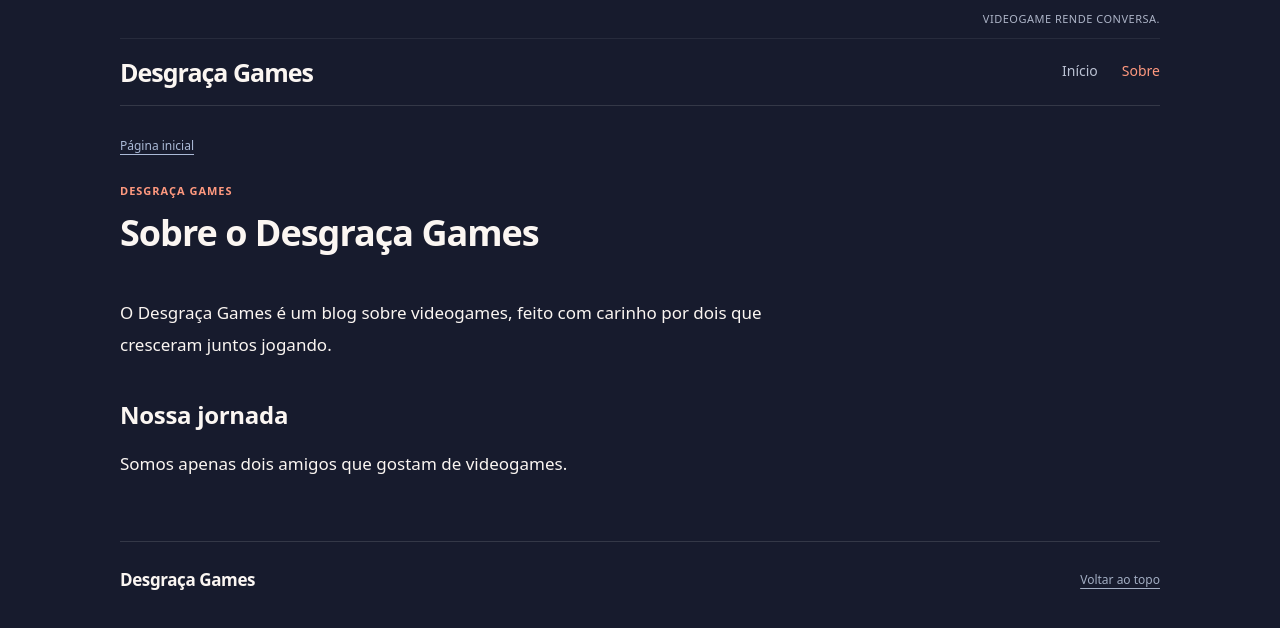
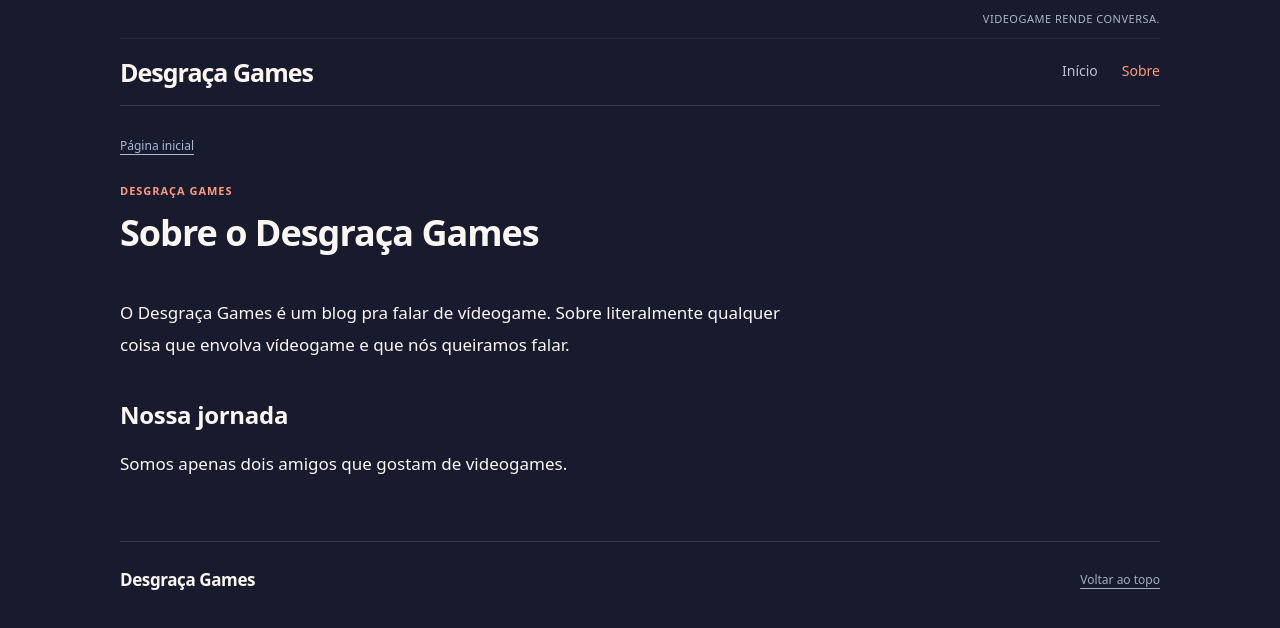
Before and after one commit to arthurdepieri/desgraca-games, a plain HTML site: page sobre/index.html in a window 1280 px wide. Drawn offline with Linux system fonts and the light colour scheme.

Commit message:
Atualiza site pelo Obsidian

```diff
--- a/sobre/index.html
+++ b/sobre/index.html
@@ -64,4 +64,4 @@ footer{display:flex;align-items:center;justify-content:space-between;gap:24px;bo
 .prose video{display:block;width:100%;max-height:480px;margin:24px 0;background:#101522;border-radius:5px}.source-credit{font-size:12px;color:#a3aec3;margin-top:28px}.source-credit a{color:var(--blue)}
 
 
-:root{--accent:#ff997f;--blue:#9fbcea;--pink:#e9a5cb;--bg:#171b2d;--ink:#fbf6f2}</style></head><body><a class="skip" href="#conteudo">Pular para o conteúdo</a><div class="topline"><span></span><span>VIDEOGAME RENDE CONVERSA.</span></div><header class="site-header"><a class="wordmark" href="../index.html" aria-label="Desgraça Games — início">Desgraça Games</a><div class="header-bottom"><span class="brand-caption"></span><nav aria-label="Principal"><a href="../index.html">Início</a><a href="index.html" aria-current="page">Sobre</a></nav></div></header><main id="conteudo"><div class="article-top"><a class="back-link" href="../index.html">Página inicial</a><span class="eyebrow">DESGRAÇA GAMES</span><h1>Sobre o Desgraça Games</h1></div><div class="reading-layout"><article class="prose"><p>O Desgraça Games é um blog sobre videogames, feito com carinho por dois que cresceram juntos jogando.</p><h2>Nossa jornada</h2><p>Somos apenas dois amigos que gostam de videogames.</p></article></div></main><footer><a class="footer-brand" href="../index.html">Desgraça Games</a><p></p><a href="#conteudo">Voltar ao topo</a></footer></body></html>
+:root{--accent:#ff997f;--blue:#9fbcea;--pink:#e9a5cb;--bg:#171b2d;--ink:#fbf6f2}</style></head><body><a class="skip" href="#conteudo">Pular para o conteúdo</a><div class="topline"><span></span><span>VIDEOGAME RENDE CONVERSA.</span></div><header class="site-header"><a class="wordmark" href="../index.html" aria-label="Desgraça Games — início">Desgraça Games</a><div class="header-bottom"><span class="brand-caption"></span><nav aria-label="Principal"><a href="../index.html">Início</a><a href="index.html" aria-current="page">Sobre</a></nav></div></header><main id="conteudo"><div class="article-top"><a class="back-link" href="../index.html">Página inicial</a><span class="eyebrow">DESGRAÇA GAMES</span><h1>Sobre o Desgraça Games</h1></div><div class="reading-layout"><article class="prose"><p>O Desgraça Games é um blog pra falar de vídeogame. Sobre literalmente qualquer coisa que envolva vídeogame e que nós queiramos falar.</p><h2>Nossa jornada</h2><p>Somos apenas dois amigos que gostam de videogames.</p></article></div></main><footer><a class="footer-brand" href="../index.html">Desgraça Games</a><p></p><a href="#conteudo">Voltar ao topo</a></footer></body></html>
```
